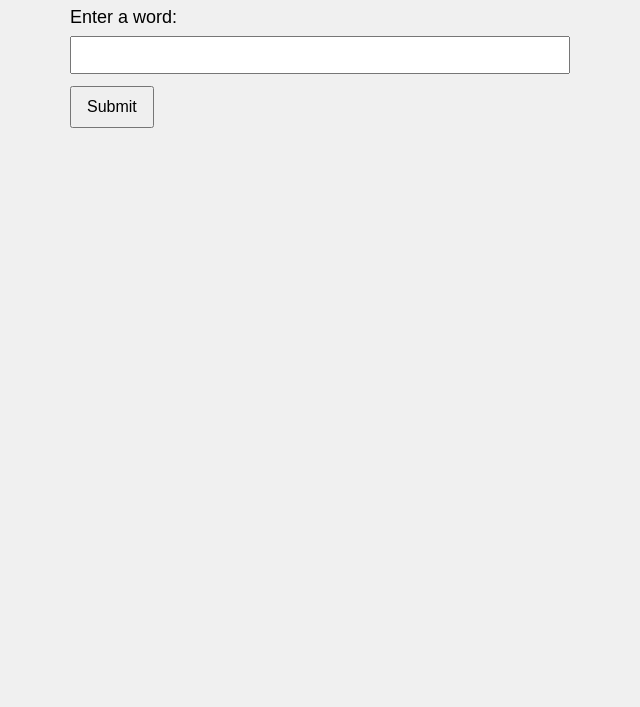
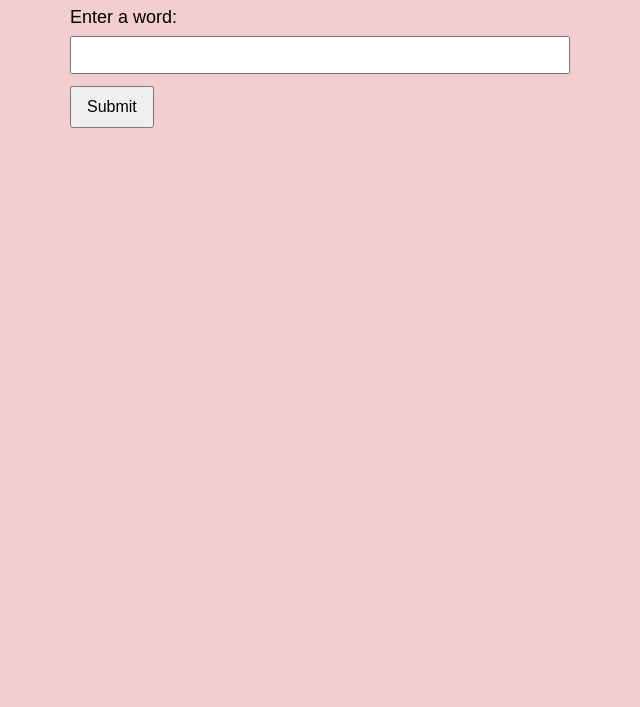
Before and after one commit to hubwriter-org/test-permissions, a plain HTML site: page index.html in a window 1280 px wide. Shown: the part 93-800 px from the top of the page, without its empty margins (320-960 px from the left). Drawn offline with Linux system fonts and the light colour scheme.

Commit message:
Update background color

```diff
--- a/styles.css
+++ b/styles.css
@@ -2,7 +2,7 @@
 
 body {
   font-family: Arial, sans-serif;
-  background-color: #f0f0f0;
+  background-color: #f3cece;
   margin: 0;
   padding: 20px;
 }
```
